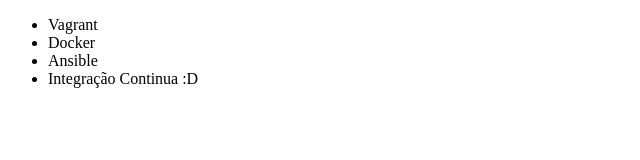
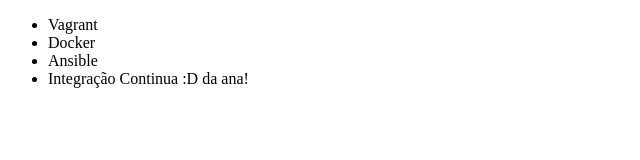
Before and after one commit to julianoventola/git-tests, a plain HTML site: page index.html in a window 1280 px wide. Shown: the full height of the page, 0-640 px from the left. Drawn offline with Linux system fonts and the light colour scheme.

Commit message:
Alterado o nome do curso de CI

```diff
--- a/index.html
+++ b/index.html
@@ -11,7 +11,7 @@
       <li>Vagrant</li>
       <li>Docker</li>
       <li>Ansible</li>
-      <li>Integração Continua :D</li>
+      <li>Integração Continua :D da ana!</li>
     </ul>
   </body>
 </html>
```
